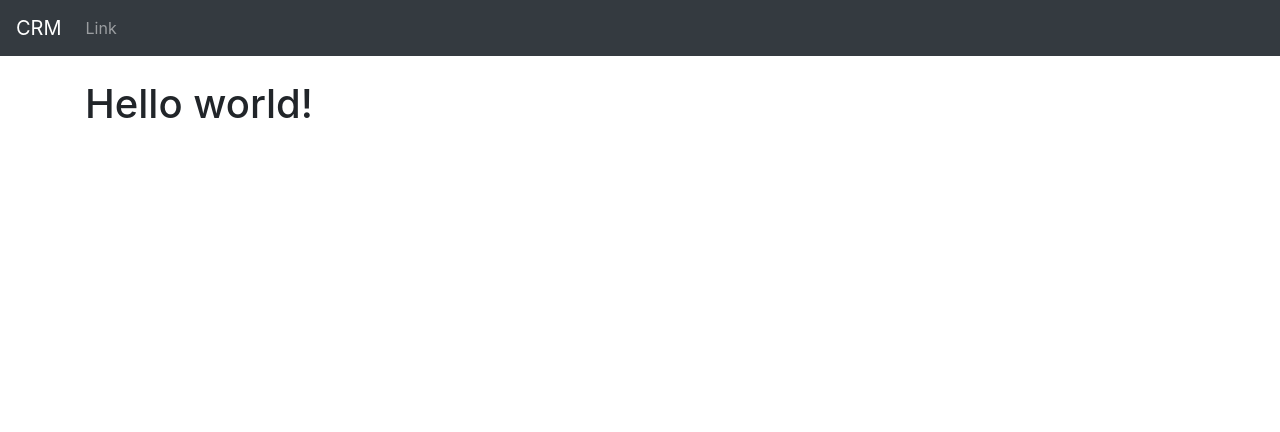
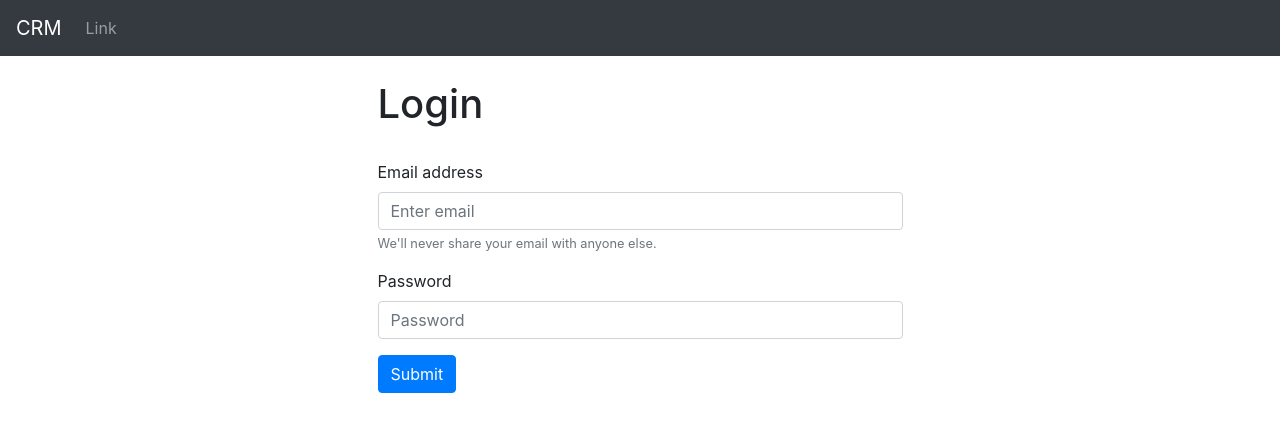
Before and after one commit to ellismchardy/crmapp, a Django app: page / in a window 1280 px wide. Shown: the top 432 px of the page. Run offline with Django 5.2, Linux system fonts and the light colour scheme.

Commit message:
added login form

```diff
--- a/website/templates/home.html
+++ b/website/templates/home.html
@@ -2,6 +2,27 @@
 
 {% block content %}
 
-<h1>Hello world!</h1>
+<div class="col-md-6 offset-md-3">
 
+
+<h1>Login</h1>
+<br>
+
+<form method="POST" action="{% url 'home' %}">
+  {% csrf_token %}
+  <form>
+  <div class="form-group">
+    <label for="exampleInputEmail1">Email address</label>
+    <input type="email" class="form-control" id="exampleInputEmail1" aria-describedby="emailHelp" placeholder="Enter email">
+    <small id="emailHelp" class="form-text text-muted">We'll never share your email with anyone else.</small>
+  </div>
+  <div class="form-group">
+    <label for="exampleInputPassword1">Password</label>
+    <input type="password" class="form-control" id="exampleInputPassword1" placeholder="Password">
+  </div>
+  <button type="submit" class="btn btn-primary">Submit</button>
+</form>
+</form>
+
+</div>
 {% endblock %}
--- a/website/urls.py
+++ b/website/urls.py
@@ -2,5 +2,7 @@ from django.urls import path
 from . import views
 
 urlpatterns = [
-    path('',views.home,name='home')
+    path('',views.home,name='home'),
+    path('login/',views.login_user,name='login'),
+    path('logout/',views.logout_user,name='logout')
 ]
--- a/website/views.py
+++ b/website/views.py
@@ -1,4 +1,13 @@
 from django.shortcuts import render
+from django.contrib.auth import authenticate, login, logout
+from django.contrib import messages
+
 
 def home(request):
     return render(request,'home.html', {})
+
+def login_user(request):
+    pass
+
+def logout_user(request):
+    pass
```
